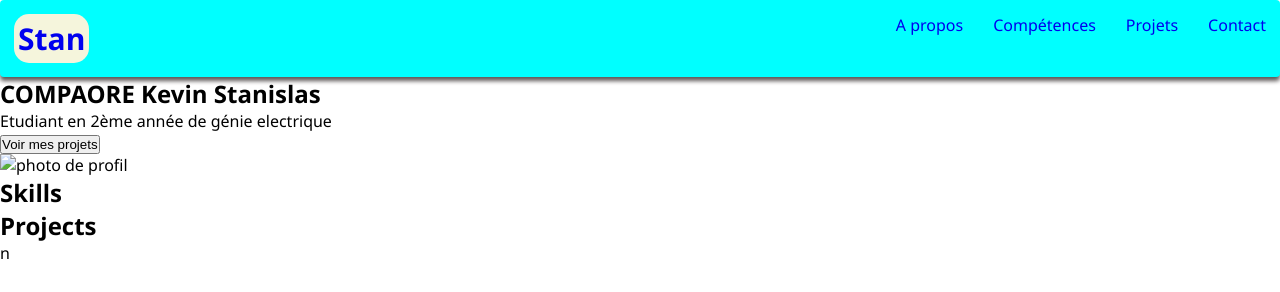
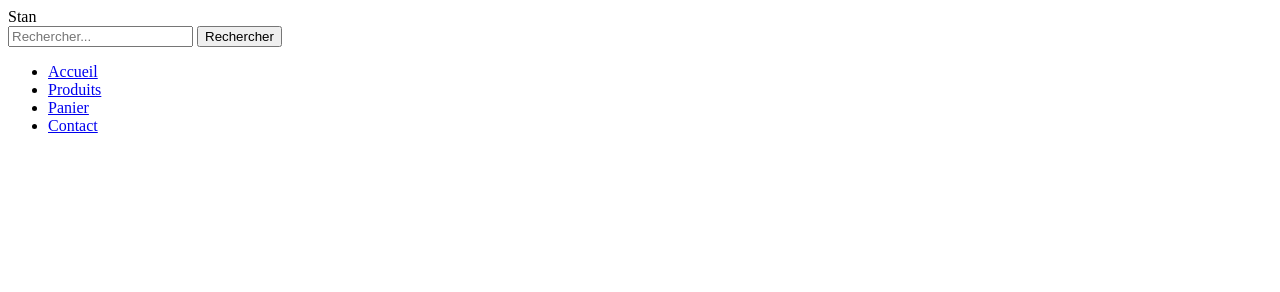
Before and after one commit to stani05/stan.com, a plain HTML site: page index.html in a window 1280 px wide. Drawn offline with Linux system fonts and the light colour scheme.

Commit message:
Update index.html

```diff
--- a/index.html
+++ b/index.html
@@ -1,54 +1,42 @@
 <!DOCTYPE html>
 <html>
-    <head>
-        <title>Learn</title>
-        <meta charset="UTF-8">
-        <meta name="viewport" content="width=device-width, initial-scale=1.0">
-    <link rel="stylesheet" href="stan.css">
-    </head>
+   </head>
     <body>
         <header>
             <nav>
                 <div class="Menu">
-                    <a href="#" class="logo">Stan</a>
-                    <ul>
-                        <li><a href="#">A propos</a></li>
-                        <li><a href="#">Compétences</a></li>
-                        <li><a href="#">Projets</a></li>
+                    <a class="logo">Stan</a>
+                    <div class="desi">
+                        <span></span>
+                        <span></span>
+                        <span></span>
+                    </div>
+                    <div class="search">
+                        <input type="text" name="search" id="search" placeholder="Rechercher...">
+                        <button type="submit" class="send">Rechercher</button>
+                    </div>
+                    <ul class="banner">
+                        <li><a href="#">Accueil</a></li>
+                        <li><a href="#">Produits</a></li>
+                        <li><a href="#">Panier</a></li>
                         <li><a href="#">Contact</a></li>
                     </ul>
-
                 </div>
             </nav>
         </header>
-            <section class="Hero">
-                        <h1>COMPAORE Kevin Stanislas</h1>
-                        <p>Etudiant en 2ème année de génie electrique</p>
-                        <button type="button" href="#">Voir mes projets</button>
-                    </section>
-                    <section class="A propos">
-                        <div class="pp">
-                            <img src="" alt="photo de profil">
-                        </div>
-                        <div class="left">
+    </body>
+    <script>
+        // JavaScript pour le menu hamburger
+        document.querySelector('.desi').addEventListener('click', function() {
+            document.querySelector('.banner').classList.toggle('active');
+        });
 
-                        </div>
-                        <div class="right">
+        // Fermer le menu quand on clique sur un lien
+        document.querySelectorAll('.banner a').forEach(link => {
+            link.addEventListener('click', function() {
+                document.querySelector('.banner').classList.remove('active');
+            });
+        });
+    </script>
 
-                        </div>
-                    </section>
-                    <section class="Compétences">
-                        <h1>Skills</h1>
-                    </section>
-                    <section class="Projets">
-                        <h1>Projects</h1>
-                    </section>
-                    <section class="Contact">
-
-                    </section>
-                    <footer>
-                        n
-                    </footer>
-
-    </body>
 </html>
```
